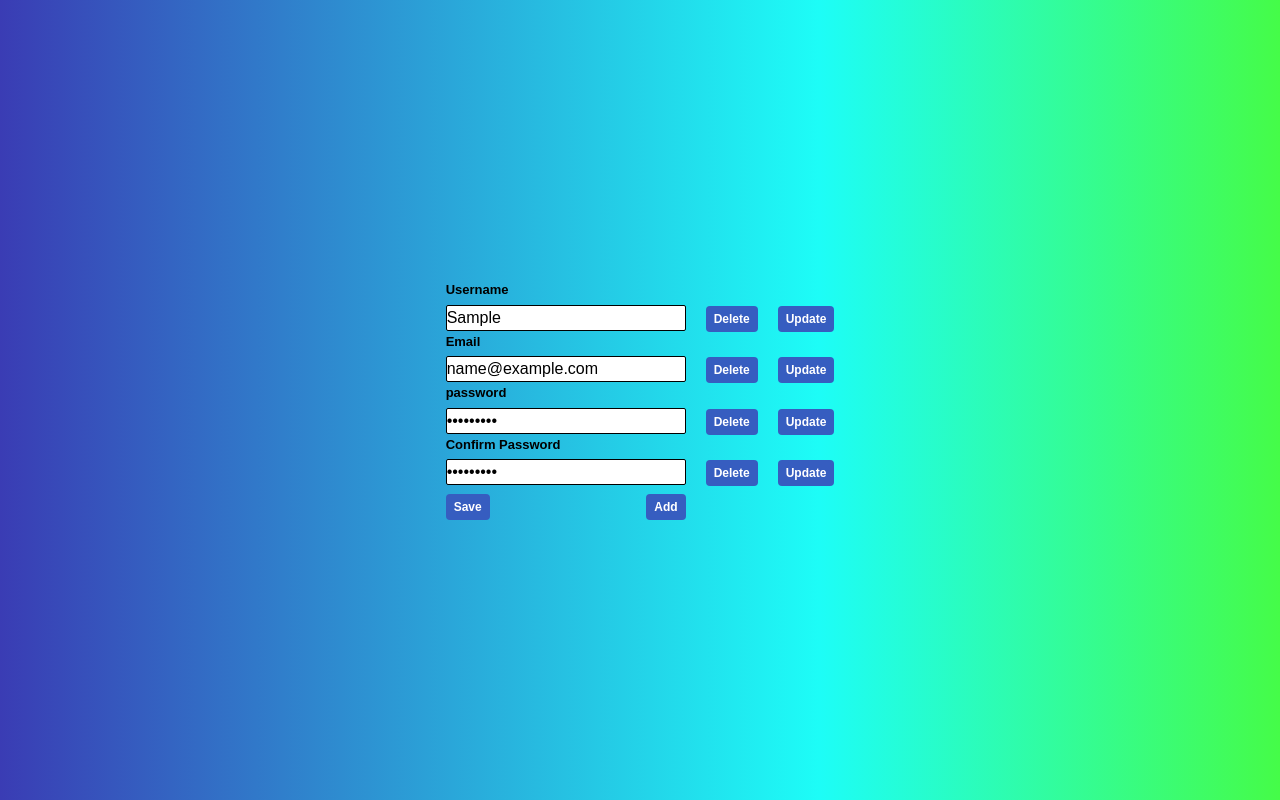
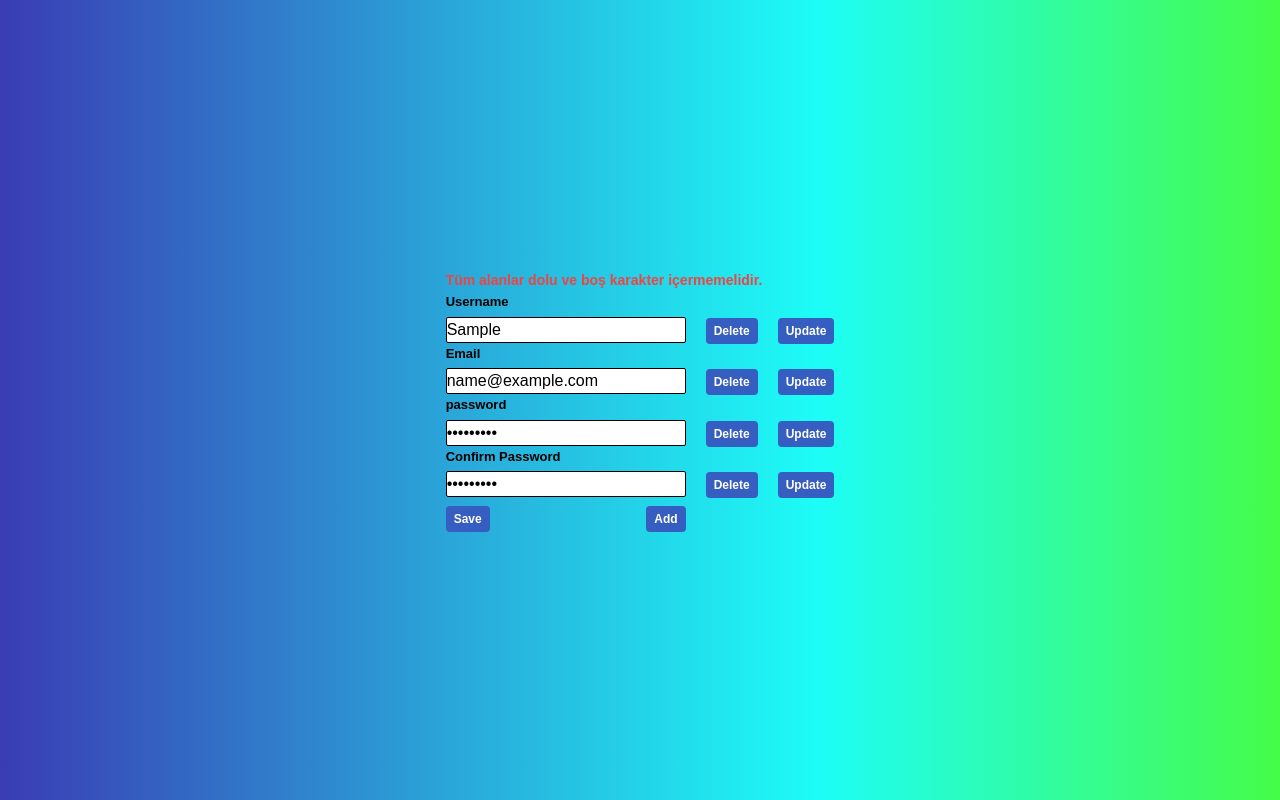
Before and after one commit to erkan4534/dynamic_form, a React (Vite) app: page / in a window 1280 px wide. Both pictures are taken after typing "Sample", "name@example.com", "Sample123", "Sample123" into the empty fields and a click on the button "Save". Built offline with nearby package versions, Linux system fonts and the light colour scheme.

Commit message:
error  message

```diff
--- a/src/components/FormInput.jsx
+++ b/src/components/FormInput.jsx
@@ -32,9 +32,26 @@ const FormInput = () => {
     setIsErrorMessage(false);
   }
 
+  function saveForm() {
+    const { id, ...inputDataWithoutId } = inputData;
+    const isFormValid = Object.values(inputDataWithoutId).every(
+      (value) => value.trim() !== ""
+    );
+
+    if (!isFormValid) {
+      setIsErrorMessage(true);
+      return;
+    }
+  }
+
   return (
     <div>
-      <form onSubmit={formInputValue}>
+      <form>
+        {isErrorMessage && (
+          <b className="text-sm text-[11px] text-red-500">
+            Tüm alanlar dolu ve boş karakter içermemelidir.
+          </b>
+        )}
         {inputDataArray.map((input) => (
           <FormInputItem
             key={input.id}
@@ -46,11 +63,13 @@ const FormInput = () => {
             setInputData={setInputData}
             setIsUpdateData={setIsUpdateData}
             setIsErrorMessage={setIsErrorMessage}
+            isErrorMessage={isErrorMessage}
           />
         ))}
         <div className="w-60 mt-2 flex justify-between">
           <button
-            type="submit"
+            type="button"
+            onClick={saveForm}
             className="btn-submit bg-[#365DC0] hover:bg-blue-700 text-white font-bold py-1 px-2 rounded w-50"
           >
             Save
--- a/src/components/FormInputItem.jsx
+++ b/src/components/FormInputItem.jsx
@@ -13,6 +13,7 @@ const FormInputItem = ({
   setInputData,
   setIsUpdateData,
   setIsErrorMessage,
+  isErrorMessage,
 }) => {
   function deleteItem(itemId) {
     const newInputDataArray = inputDataArray.filter(({ id }) => id !== itemId);
@@ -73,6 +74,7 @@ FormInputItem.propTypes = {
   setInputData: PropTypes.func,
   setIsUpdateData: PropTypes.func,
   setIsErrorMessage: PropTypes.func,
+  isErrorMessage: PropTypes.bool,
 };
 
 export default FormInputItem;
```
